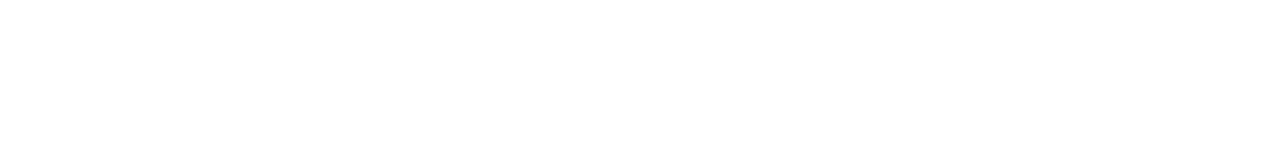
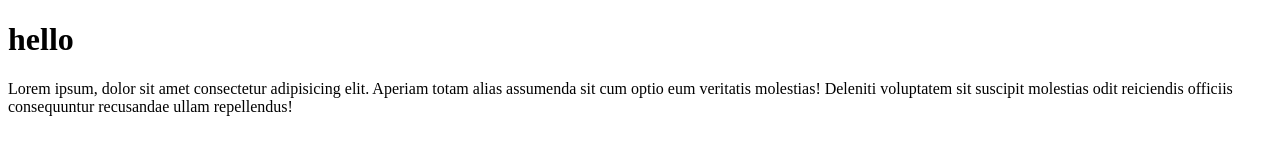
Before and after one commit to granthverma/CSS-BOOTCAMP, a plain HTML site: page signuppage/index.html in a window 1280 px wide. Drawn offline with Linux system fonts and the light colour scheme.

Commit message:
initial commit

```diff
--- a/signuppage/index.html
+++ b/signuppage/index.html
@@ -6,6 +6,8 @@
     <meta name="viewport" content="width=device-width, initial-scale=1.0">
     <link rel="stylesheet" href="style.css">
     <title> signup page</title>
+    <h1>hello</h1>
+    <p>Lorem ipsum, dolor sit amet consectetur adipisicing elit. Aperiam totam alias assumenda sit cum optio eum veritatis molestias! Deleniti voluptatem sit suscipit molestias odit reiciendis officiis consequuntur recusandae ullam repellendus!</p>
 </head>
 <body>
 
```
